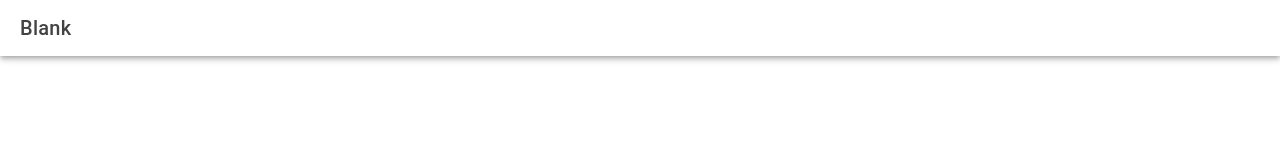
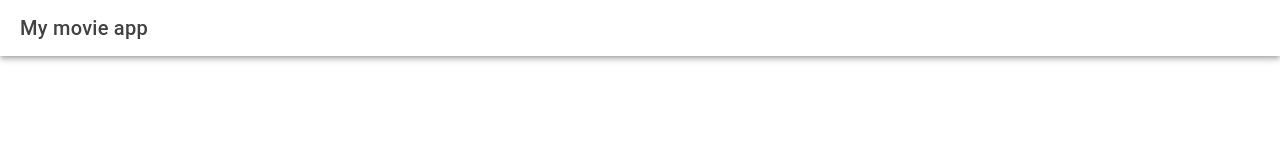
Before and after one commit to AnnuCodes/movieApp, a React (Vite) app: page /home in a window 1280 px wide. Shown: the top 160 px of the page. Built offline with nearby package versions, Linux system fonts and the light colour scheme.

Commit message:
Changed title on home screen

```diff
--- a/src/pages/Home.tsx
+++ b/src/pages/Home.tsx
@@ -1,13 +1,19 @@
-import { IonContent, IonHeader, IonPage, IonTitle, IonToolbar } from '@ionic/react';
-import ExploreContainer from '../components/ExploreContainer';
-import './Home.css';
+import {
+  IonContent,
+  IonHeader,
+  IonPage,
+  IonTitle,
+  IonToolbar,
+} from "@ionic/react";
+import ExploreContainer from "../components/ExploreContainer";
+import "./Home.css";
 
 const Home: React.FC = () => {
   return (
     <IonPage>
       <IonHeader>
         <IonToolbar>
-          <IonTitle>Blank</IonTitle>
+          <IonTitle>My movie app</IonTitle>
         </IonToolbar>
       </IonHeader>
       <IonContent fullscreen>
```
